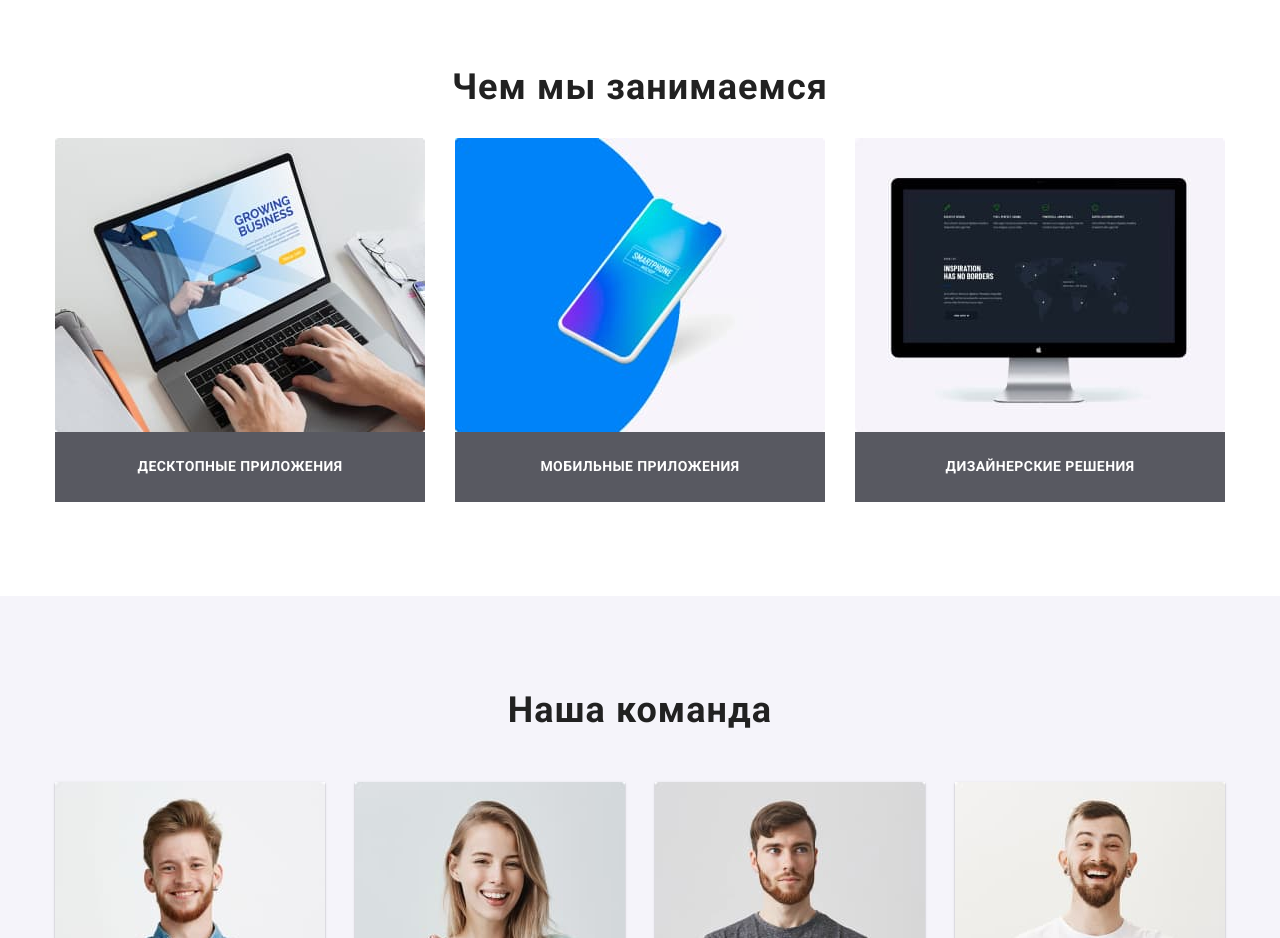
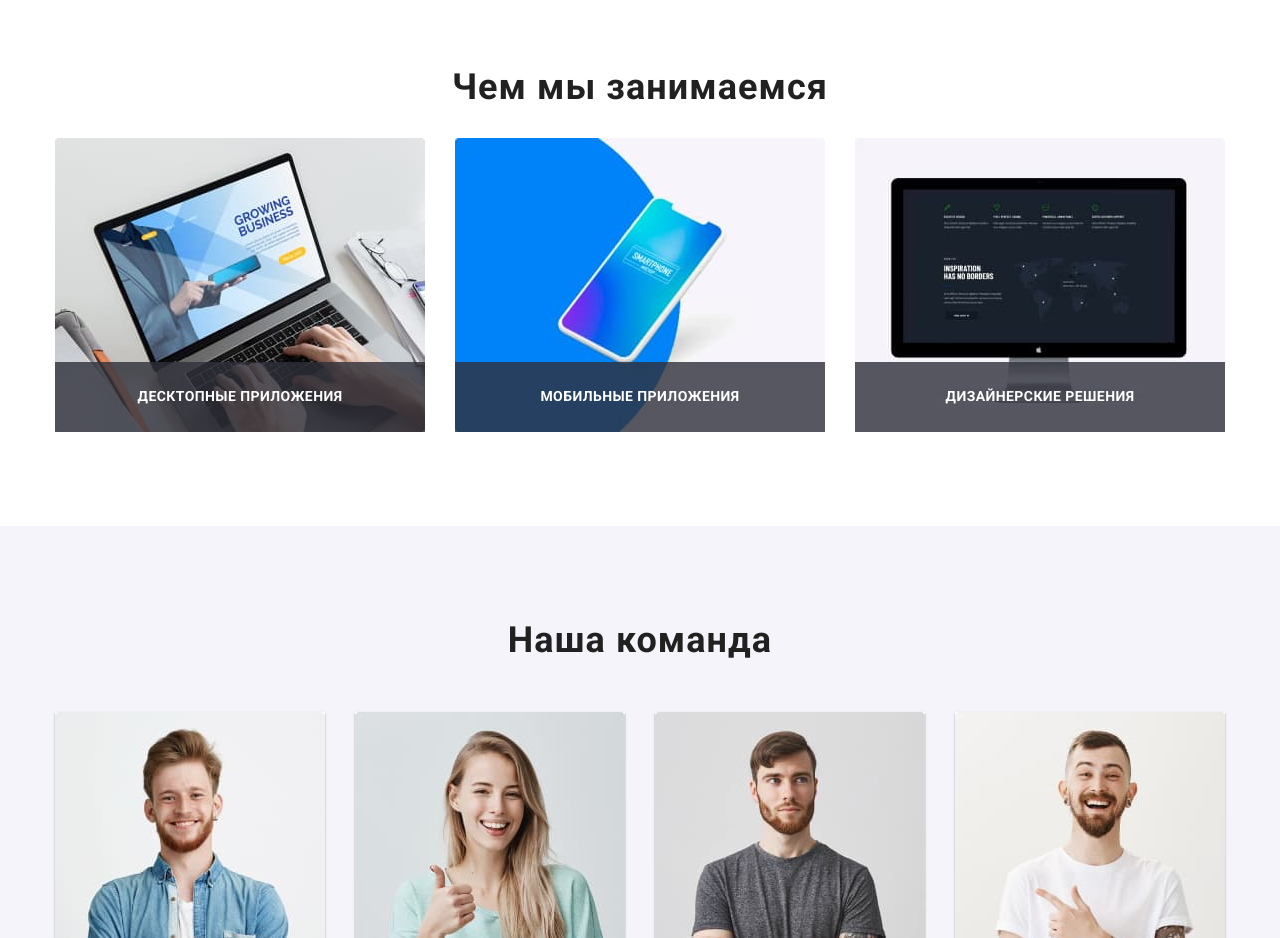
Before and after one commit to taraiihor/goit-markup-hw-05, a plain HTML site: page index.html in a window 1280 px wide. Shown: the part 1160-2098 px from the top of the page. Drawn offline with nearby package versions, Linux system fonts and the light colour scheme.

Commit message:
Update style.css

```diff
--- a/css/style.css
+++ b/css/style.css
@@ -279,6 +279,7 @@ ul {
 }
 
 .work-cards {
+  position: relative;
   display: flex;
 }
 
@@ -291,6 +292,8 @@ ul {
 }
 
 .section-work .desc {
+  position: absolute;
+  bottom: 0;
   margin: 0;
   width: 370px;
   height: 70px;
```
